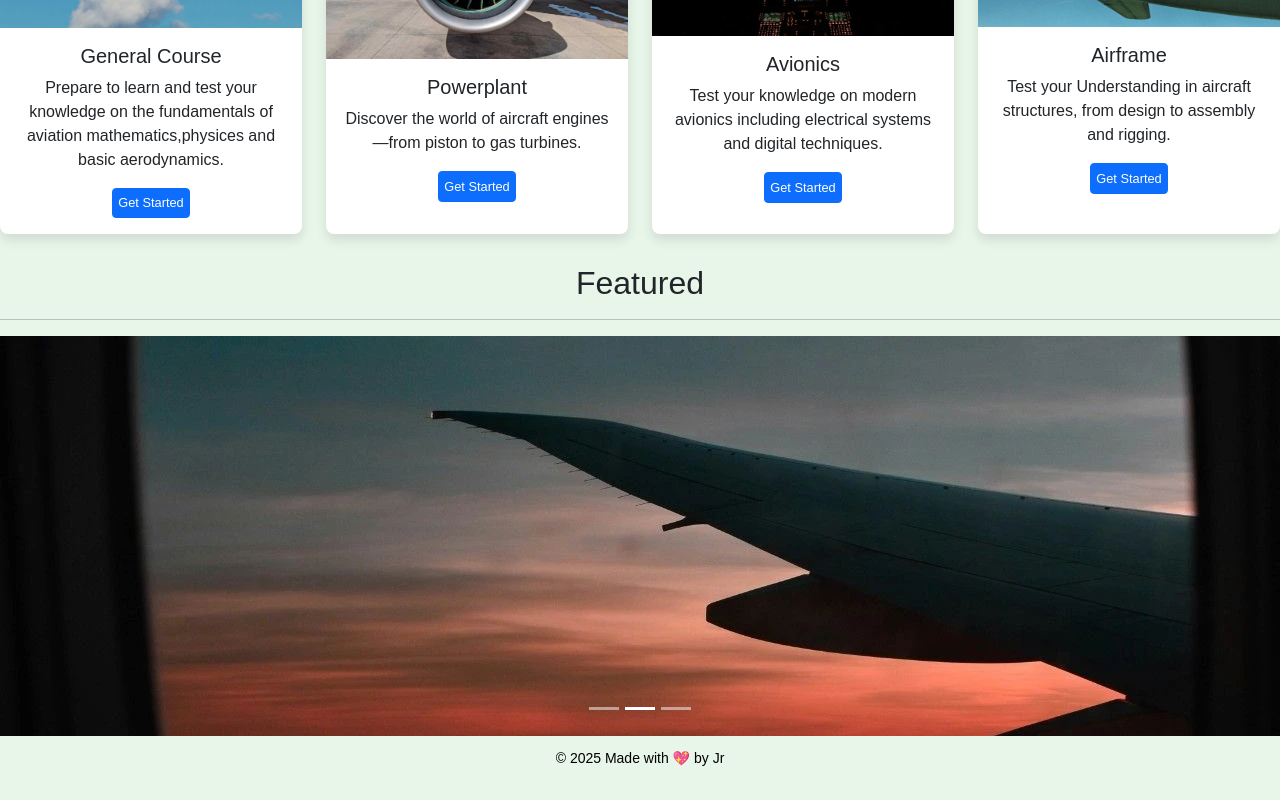
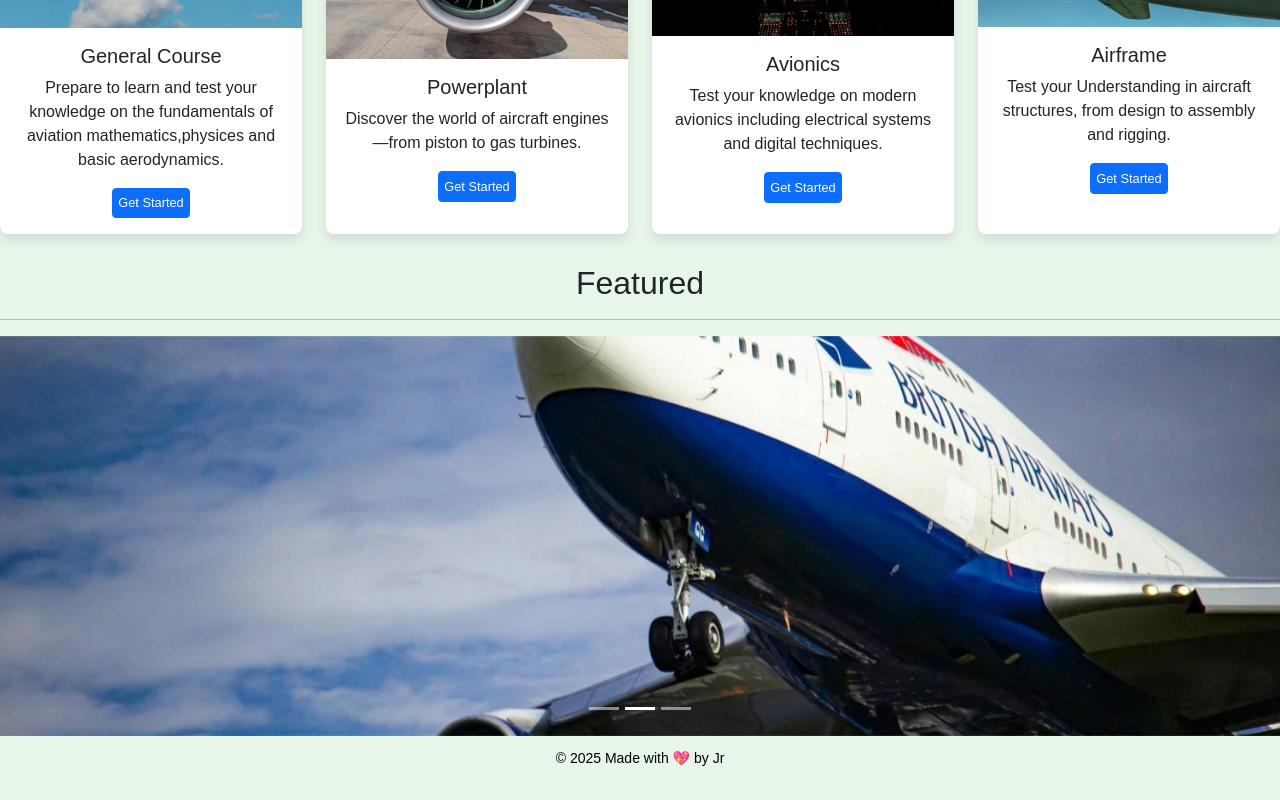
Before and after one commit to Mesfin67/aviation-quiz, a React (Vite) app in the folder client/: page / in a window 1280 px wide. Shown: the part 1083-1883 px from the top of the page. Built offline with nearby package versions, Linux system fonts and the light colour scheme.

Commit message:
Update quiz app

```diff
--- a/client/src/pages/Home.jsx
+++ b/client/src/pages/Home.jsx
@@ -48,8 +48,8 @@ const Home = ({ setShowLogin, setShowSignup }) => {
     "images/plane3.webp",
     // "images/et1.webp",
     // "images/et2.webp",
-    "images/plane7.webp",
-    "images/plane8.webp",
+    "images/plane9.webp",
+    "images/plane8.webp"
 
 
   ];
```
